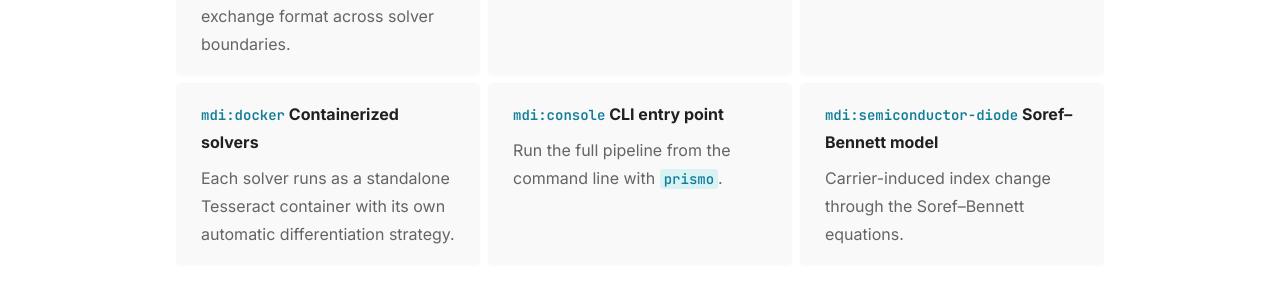
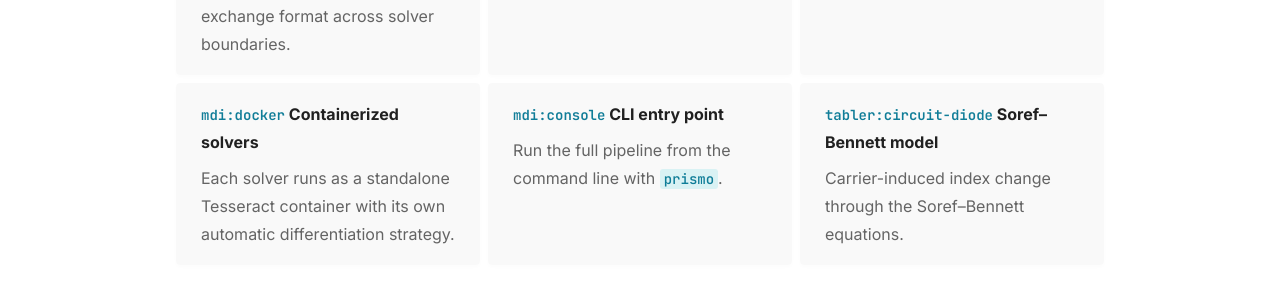
Before and after one commit to benvial/prismo, a Sphinx documentation site: the page built from docs/index.rst, in a window 1280 px wide and 1011 px high. Shown: the part 609-906 px from the top of the window. Built offline with Sphinx 7.4.7, drawn with Linux system fonts in a browser that asks for light colours; cross-references to code outside the pages are shown as plain code.

Commit message:
(docs): fix icon

```diff
--- a/docs/index.rst
+++ b/docs/index.rst
@@ -49,7 +49,7 @@
 
       Run the full pipeline from the command line with ``prismo``.
 
-   .. grid-item-card:: :iconify:`mdi:semiconductor-diode` Soref–Bennett model
+   .. grid-item-card:: :iconify:`tabler:circuit-diode` Soref–Bennett model
 
       Carrier-induced index change through the Soref–Bennett equations.
 
```
